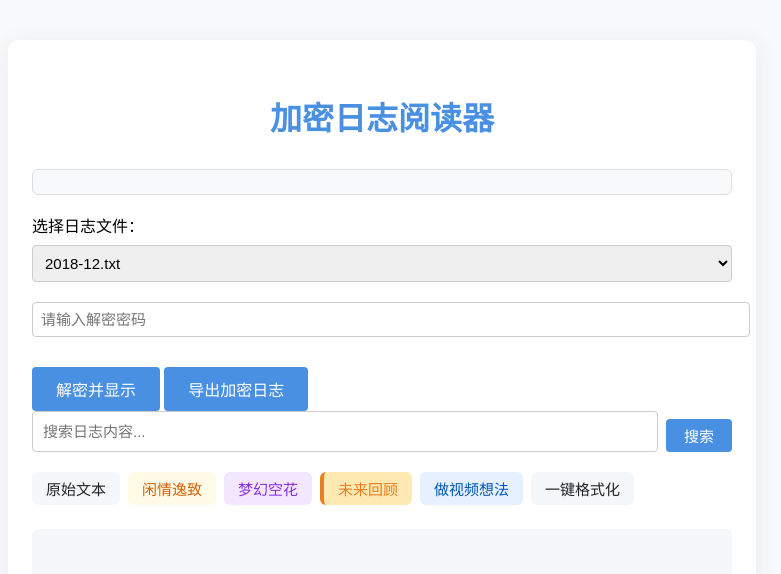
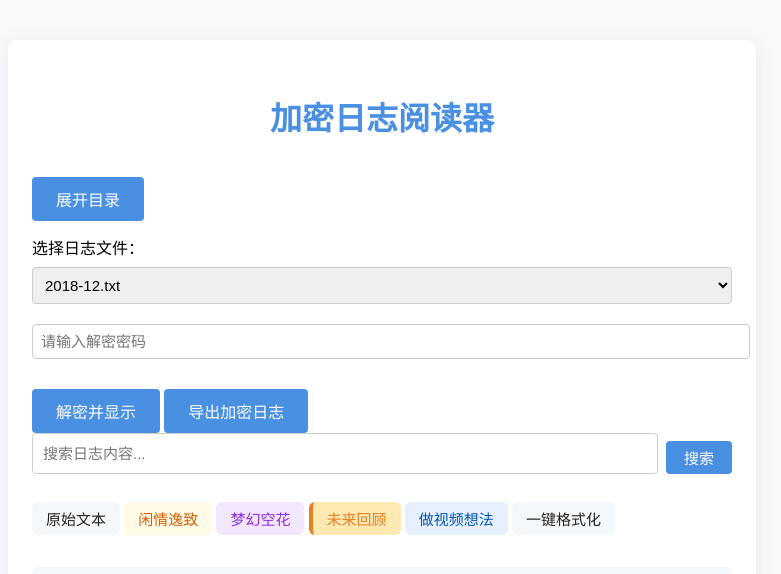
Before and after one commit to CrescentVelvet/crescentvelvet.github.io, a Jekyll site: the page built from _pages/enc_reader.html, in a window 1280 px wide. Shown: the top 574 px of the page, without its empty margins (258-1039 px from the left). Built offline with Jekyll 4.4.1, drawn with Linux system fonts in a browser that asks for light colours.

Commit message:
日志阅读器的按钮悬浮，目录折叠

```diff
--- a/_pages/enc_reader.html
+++ b/_pages/enc_reader.html
@@ -197,13 +197,24 @@
         .btn-video { background:#e6f0ff; color:#0056b3; }
         .btn-review { background:#ffe9b3; color:#e67e22; border-left:4px solid #e67e22; }
         .format-btn:hover { filter:brightness(0.95); }
+        .sticky-toolbar {
+            position: sticky;
+            top: 0;
+            background: #fff;
+            z-index: 10;
+            padding-top: 8px;
+            padding-bottom: 8px;
+        }
     </style>
 </head>
 <body>
     <div class="container">
         <h1>加密日志阅读器</h1>
         <div id="word-count" class="word-count"></div>
-        <div id="toc" class="toc"></div>
+        <div id="toc-container" style="margin-bottom:10px;">
+            <button id="toggleTocBtn" style="margin-bottom:4px;">展开目录</button>
+            <div id="toc" class="toc" style="display:none;"></div>
+        </div>
         <div class="file-list">
             <label for="fileSelect">选择日志文件：</label>
             <select id="fileSelect"></select>
@@ -217,8 +228,7 @@
             <input type="text" id="searchInput" placeholder="搜索日志内容..." />
             <button id="searchBtn">搜索</button>
         </div>
-        <div id="status"></div>
-        <div style="margin-bottom:8px;display:flex;gap:8px;">
+        <div class="sticky-toolbar">
             <button type="button" class="format-btn btn-normal" onclick="formatSelection('normal')">原始文本</button>
             <button type="button" class="format-btn btn-leisure" onclick="formatSelection('leisure-highlight')">闲情逸致</button>
             <button type="button" class="format-btn btn-dream" onclick="formatSelection('dream-highlight')">梦幻空花</button>
@@ -226,6 +236,7 @@
             <button type="button" class="format-btn btn-video" onclick="formatSelection('video-highlight')">做视频想法</button>
             <button type="button" class="format-btn btn-normal" onclick="oneKeyFormat()">一键格式化</button>
         </div>
+        <div id="status"></div>
         <div class="output" id="output" contenteditable="true" spellcheck="false"></div>
     </div>
     <script src="/assets/js/crypto-js.min.js"></script>
@@ -337,6 +348,10 @@
                 }
             };
         });
+        // 强制目录收起
+        toc.style.display = 'none';
+        var btn = document.getElementById('toggleTocBtn');
+        if(btn) btn.textContent = '展开目录';
     }
     </script>
     <script>
@@ -494,5 +509,19 @@
         output.innerHTML = formatted;
     }
     </script>
+    <script>
+    // 目录折叠/展开逻辑
+    const tocDiv = document.getElementById('toc');
+    const toggleTocBtn = document.getElementById('toggleTocBtn');
+    toggleTocBtn.onclick = function() {
+        if (tocDiv.style.display === 'none') {
+            tocDiv.style.display = '';
+            toggleTocBtn.textContent = '收起目录';
+        } else {
+            tocDiv.style.display = 'none';
+            toggleTocBtn.textContent = '展开目录';
+        }
+    };
+    </script>
 </body>
 </html>
--- a/_pages/travel_map.html
+++ b/_pages/travel_map.html
@@ -9,9 +9,6 @@
     <meta charset="UTF-8">
     <meta name="viewport" content="width=device-width, initial-scale=1.0">
     <title>我的航旅足迹</title>
-    <!-- 设置基础URL，解决CORS问题 -->
-    <!-- <base href="http://localhost:4000/" /> -->
-    <base href="http://127.0.0.1:4000/" />
     <!-- 引入 Leaflet 样式 -->
     <link rel="stylesheet" href="https://unpkg.com/leaflet@1.7.1/dist/leaflet.css" />
     <!-- 引入 Leaflet 脚本 -->
@@ -628,7 +625,7 @@
                         }
 
                         // 从JSON文件加载初始航线数据
-                        fetch('/assets/data/initial_flight_paths.json')
+                        fetch('assets/data/initial_flight_paths.json')
                             .then(response => response.json())
                             .then(data => {
                                 flightInfo = data || [];
```
